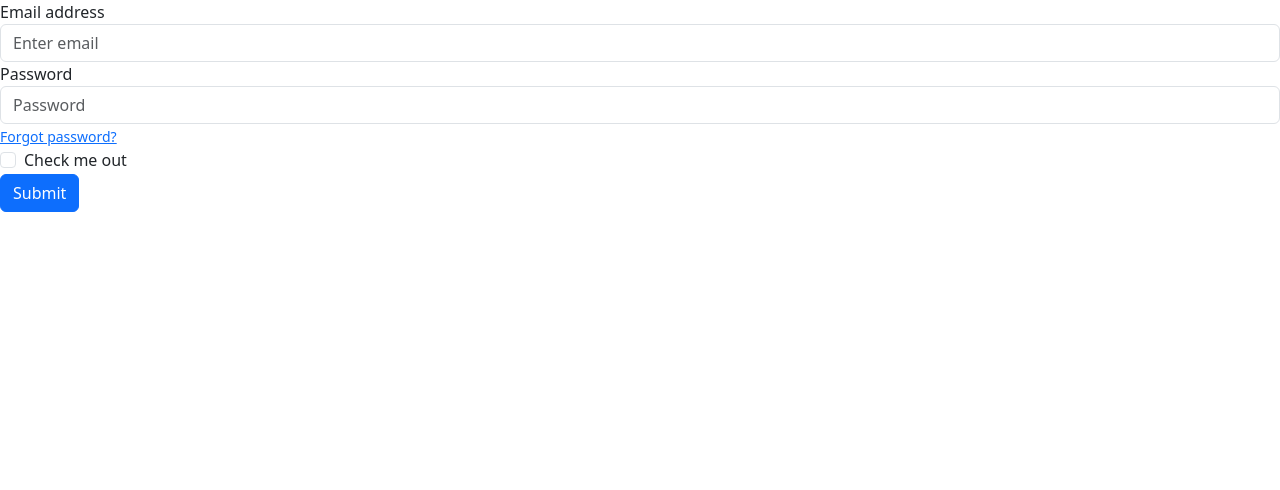
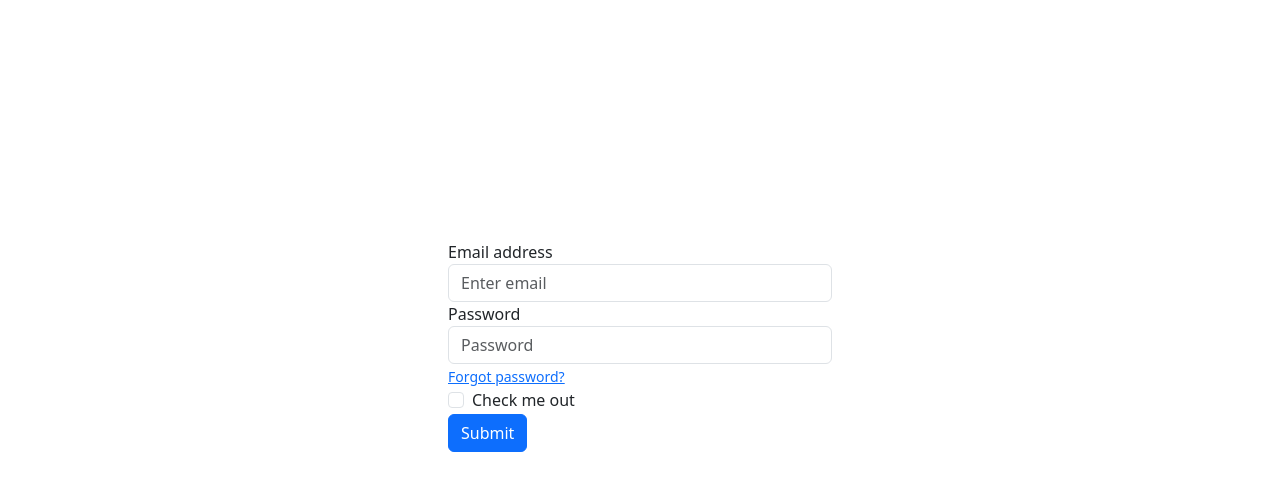
Before and after one commit to Twincasper/capstone-layout, a plain HTML site: page signin.html in a window 1280 px wide. Drawn offline with nearby package versions, Linux system fonts and the light colour scheme.

Commit message:
Touched up style of sign in page

```diff
--- a/styles.css
+++ b/styles.css
@@ -22,6 +22,7 @@
 body {
   line-height: 1.5;
   -webkit-font-smoothing: antialiased;
+  min-height: 100vh;
 }
 
 /*
@@ -410,7 +411,7 @@ main {
   height: 8rem;
 }
 
-#sign-up {
-  width: 50%;
-  margin: 0 auto;
+#sign-in {
+  width: 30%;
+  margin: 30vh auto;
 }
```
